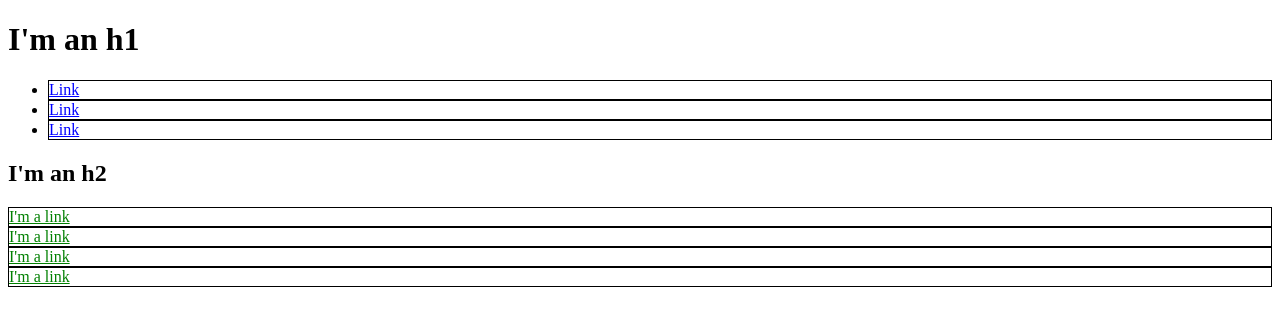
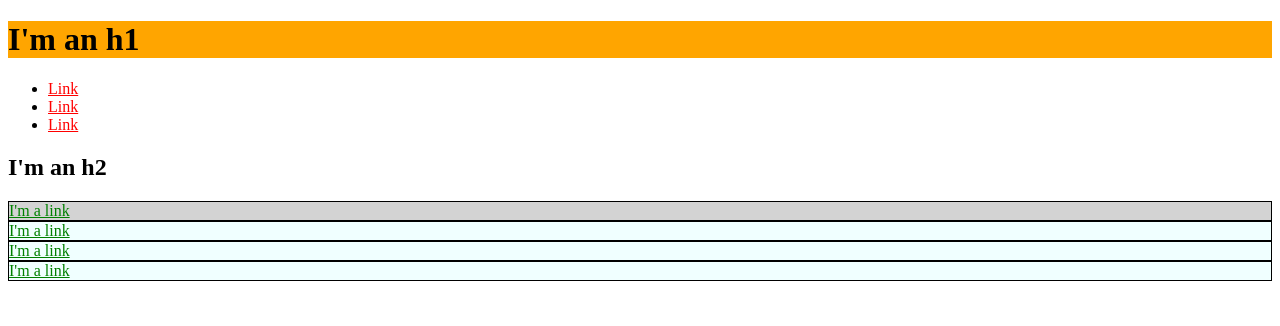
Before and after one commit to Hankbert/hankbert.github.io, a plain HTML site: page index.html in a window 1280 px wide. Drawn offline with Linux system fonts and the light colour scheme.

Commit message:
Add id and class

```diff
--- a/index.html
+++ b/index.html
@@ -7,22 +7,25 @@
       a {
         color: red;
       }
-      div {
+      #exec-bio {
+        background-color: lightgray;
+      }
+      .bio-box {
         border: 1px solid black;
       }
-      div a {
+      .bio-box a {
         color: green;
       }
-      li {
-        border: 1px solid black;
+      #orange-id {
+        background-color: orange;
       }
-      li a {
-        color: blue;
+      .azure-class {
+        background-color: azure;
       }
     </style>
   </head>
   <body>
-    <h1>I'm an h1</h1>
+    <h1 id="orange-id">I'm an h1</h1>
     <ul>
       <li>
         <a href="http://example.com/">Link</a>
@@ -35,16 +38,16 @@
       </li>
     </ul>
     <h2>I'm an h2</h2>
-    <div>
+    <div id="exec-bio" class="bio-box azure-class">
       <a href="http://example.com/">I'm a link</a>
     </div>
-    <div>
+    <div class="bio-box azure-class">
       <a href="http://example.com/">I'm a link</a>
     </div>
-    <div>
+    <div class="bio-box azure-class">
       <a href="http://example.com/">I'm a link</a>
     </div>
-    <div>
+    <div class="bio-box azure-class">
       <a href="http://example.com/">I'm a link</a>
     </div>
   </body>
```
